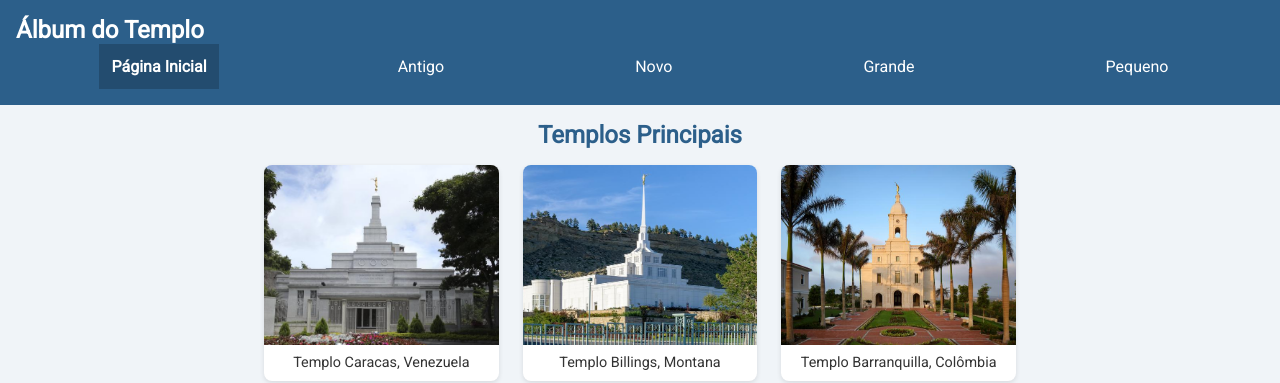
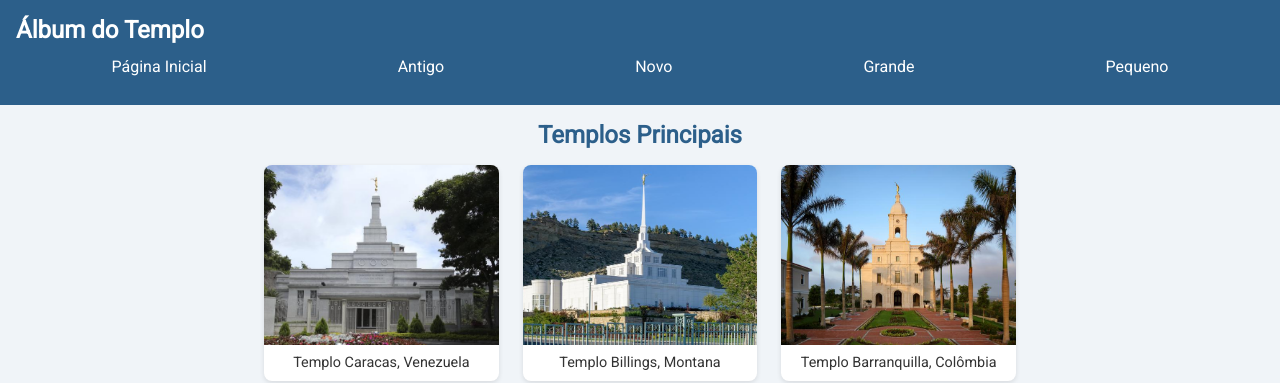
Before and after one commit to edismarg21/wdd131, a plain HTML site: page semana02/templo.html in a window 1280 px wide. Shown: the top 383 px of the page. Drawn offline with Linux system fonts and the light colour scheme.

Commit message:
Atualização CSS

```diff
--- a/semana02/estilos/templos.css
+++ b/semana02/estilos/templos.css
@@ -56,6 +56,9 @@ h1 {
     color: white;
     text-decoration: none;
     border-bottom: 1px solid rgba(255,255,255,0.2);
+    background-color: transparent;
+    border: none;
+
 }
 
 .navigation a:hover {
--- a/semana02/templo.html
+++ b/semana02/templo.html
@@ -27,7 +27,7 @@
         <button id="menu">☰</button>
         <nav class="navigation">
             <ul>
-                <li><a href="#" class="active">Página Inicial</a></li>
+                <li><a href="#">Página Inicial</a></li>
                 <li><a href="#">Antigo</a></li>
                 <li><a href="#">Novo</a></li>
                 <li><a href="#">Grande</a></li>
```
